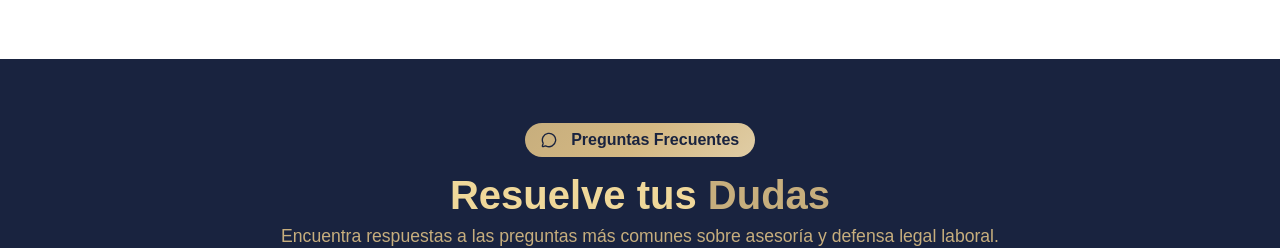
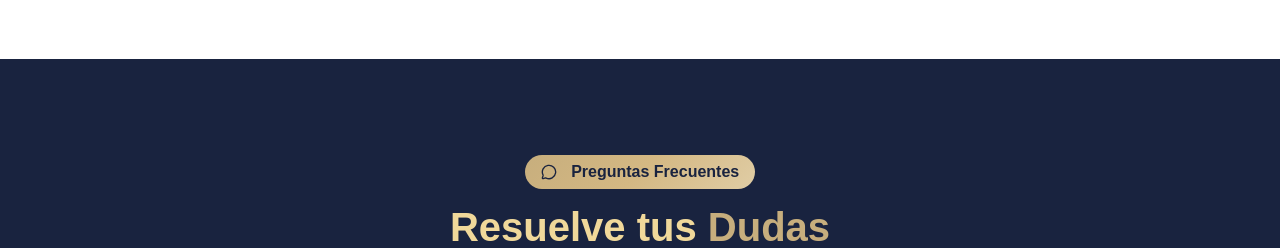
Before and after one commit to franco-barros/tascheret, a Next.js app: page / in a window 1280 px wide. Shown: the part 2160-2408 px from the top of the page. Built offline with nearby package versions, Linux system fonts and the light colour scheme.

Commit message:
Min change

```diff
--- a/src/styles/contactme/ContactMe.module.css
+++ b/src/styles/contactme/ContactMe.module.css
@@ -11,6 +11,7 @@
   display: flex;
   justify-content: center;
   margin-bottom: 1rem;
+  margin-top: 2rem;
 }
 
 /* Badge centrado */
--- a/src/styles/faqsection/FAQSection.module.css
+++ b/src/styles/faqsection/FAQSection.module.css
@@ -17,6 +17,7 @@
   font-family: var(--font-badge);
   color: #19233f; /* texto oscuro para contraste con el badge claro */
   margin: 0 auto 1rem;
+  margin-top: 2rem;
 }
 
 .title {
```
